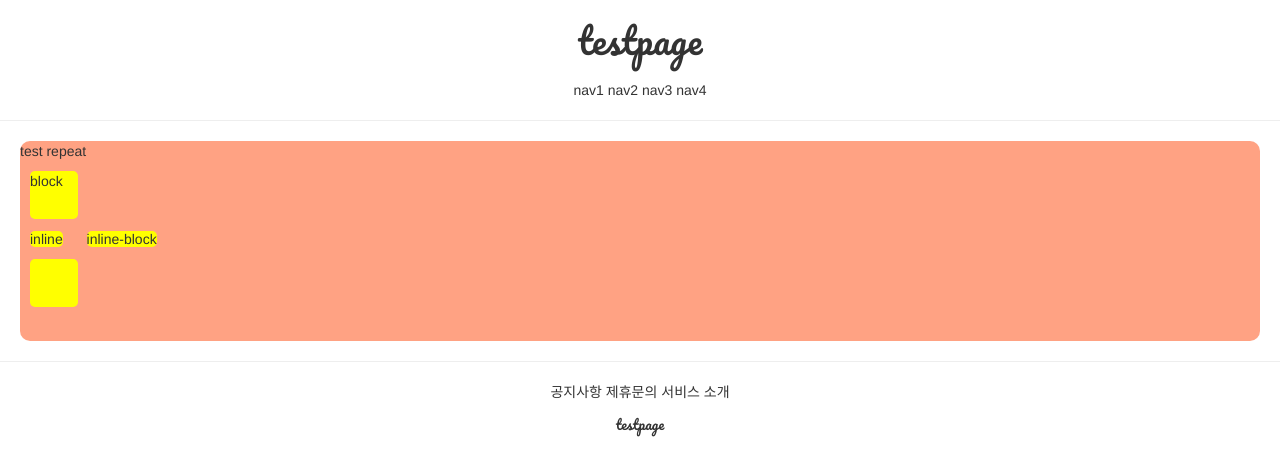
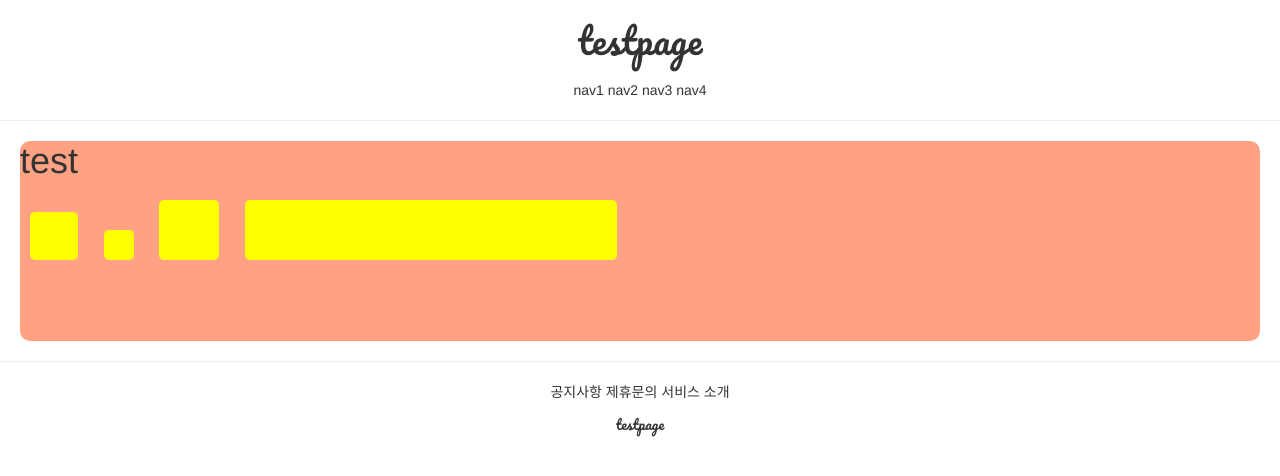
Before and after one commit to phu92/GIS_phu_repeat, a Django app: page /accounts/hello_world/ in a window 1280 px wide. Shown: the top 476 px of the page. Run offline with Django 3.2, Linux system fonts and the light colour scheme; parts of the project's set-up code (start-up, migrations or seed data) failed here and were passed over; some libraries are stand-ins or nearby versions.

Commit message:
7.7 phu_repeat 3

```diff
--- a/accountapp/templates/accountapp/hello_world.html
+++ b/accountapp/templates/accountapp/hello_world.html
@@ -8,17 +8,17 @@
             width: 48px;
             height: 48px;
             border-radius: .5rem;
+            display: inline-block;
     }
     </style>
 
-    <div style="height: 20rem; background-color: #ffa283; margin: 2rem; border-radius: 1rem">
-        <p1> test repeat</p1>
+    <div style="height: 20rem; background-color: #ffa283; margin: 2rem; border-radius: 1rem; font-size: 2rem">
+        <h1>test</h1>
 
+    <div class="testing" style="height: 48px; width: 48px;"></div>
+    <div class="testing" style="height: 3rem; width: 3rem;"></div>
+    <div class="testing" style="height: 3em; width: 3em;"></div>
+    <div class="testing" style="height: 30%; width: 30%;"></div>
 
-        <div class="testing"  style="display: block;">block</div>
-    <div class="testing" style="display: inline;">inline</div>
-    <div class="testing" style="display: none;">none</div>
-    <div class="testing" style="display: inline;">inline-block</div>
-    <div class="testing"></div>
     </div>
 {% endblock %}
```
